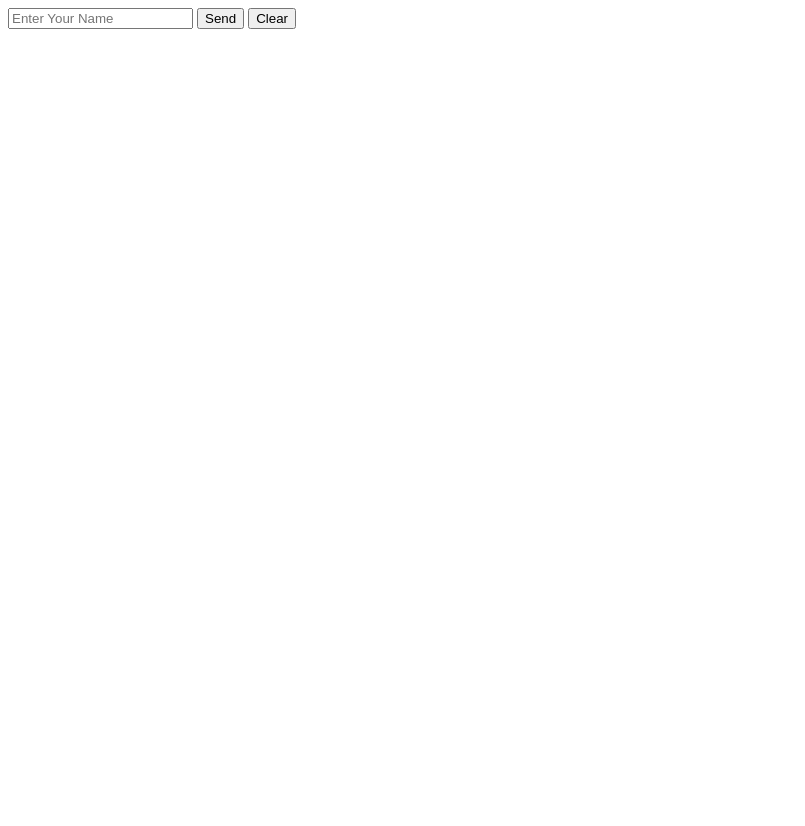
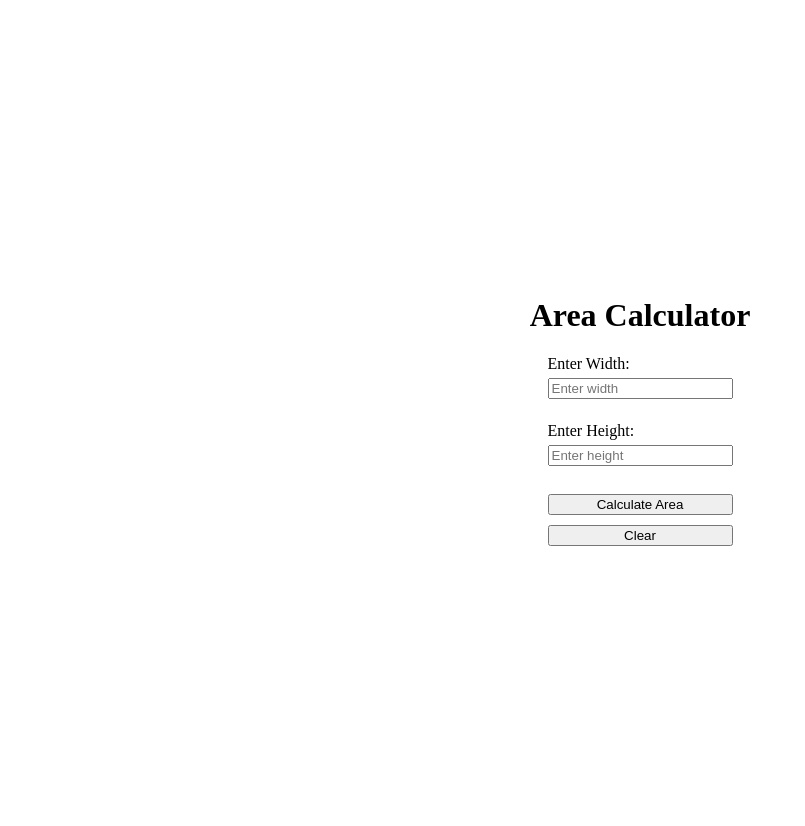
Before and after one commit to dulip-sameera/project-class-2022, a PHP site: page / in a window 1280 px wide. Shown: the whole page, without its empty margins (0-805 px from the left). Before the commit the page ends 29 px from the top, so only its background shows below. Run offline with PHP 8.4, Linux system fonts and the light colour scheme.

Commit message:
create an area calculator

```diff
--- a/05-29/2/index.html
+++ b/05-29/2/index.html
@@ -4,14 +4,51 @@
     <meta charset="UTF-8" />
     <meta http-equiv="X-UA-Compatible" content="IE=edge" />
     <meta name="viewport" content="width=device-width, initial-scale=1.0" />
-    <title>Document</title>
+    <style>
+      body {
+        height: 100vh;
+        padding: 5px;
+        display: flex;
+        flex-direction: column;
+        align-items: center;
+        justify-content: center;
+      }
+
+      form {
+        display: grid;
+        grid-template-columns: auto;
+      }
+
+      .mr-5 {
+        margin: 5px 0;
+      }
+    </style>
+    <title>Area Calculator</title>
   </head>
 
   <body>
+    <h1>Area Calculator</h1>
     <form action="show.php" method="GET">
-      <input type="text" name="name" id="name" placeholder="Enter Your Name" />
-      <input type="submit" value="Send" />
-      <input type="reset" value="Clear" />
+      <label for="width">Enter Width:</label>
+      <input
+        type="text"
+        name="width"
+        id="width"
+        class="mr-5"
+        placeholder="Enter width"
+      />
+      <br />
+      <label for="height">Enter Height:</label>
+      <input
+        type="text"
+        name="height"
+        id="height"
+        class="mr-5"
+        placeholder="Enter height"
+      />
+      <br />
+      <input type="submit" class="mr-5" value="Calculate Area" />
+      <input type="reset" class="mr-5" value="Clear" />
     </form>
   </body>
 </html>
--- a/05-29/2/show.php
+++ b/05-29/2/show.php
@@ -1,6 +1,7 @@
 <?php
 
-$name = $_GET['name'];
+$width = $_GET['width'];
+$height = $_GET['height'];
 ?>
 
 <!DOCTYPE html>
@@ -14,7 +15,7 @@ $name = $_GET['name'];
 </head>
 
 <body>
-    <h1>Hello! <?= $name ?></h1>
+    <h1>Area : <?= $width * $height ?></h1>
 </body>
 
 </html>
```
